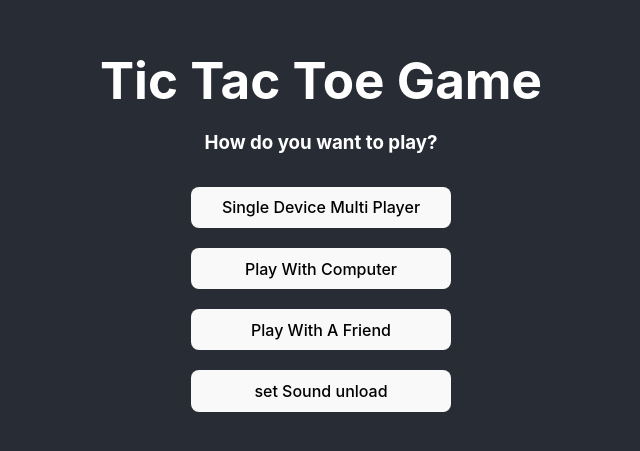
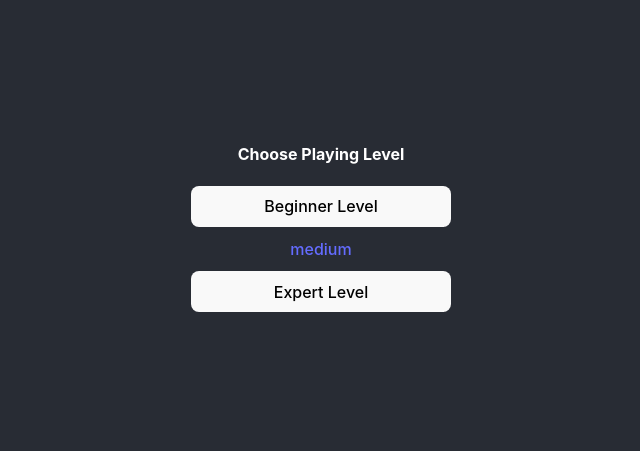
Before and after one commit to robiulhr/Tic-Tac-Toe, a React (Vite) app: page /chooseplayinglevel in a window 1280 px wide. Before the commit this address led to /. Shown: the part 173-624 px from the top of the page, without its empty margins (319-959 px from the left). Built offline with nearby package versions, Linux system fonts and the light colour scheme.

Commit message:
fix: got an way to show alert for unsaved changes which works somehow but not exact

```diff
--- a/src/App.jsx
+++ b/src/App.jsx
@@ -14,7 +14,7 @@ const router = createBrowserRouter([
     element: <Home />,
   },
   {
-    path: "/singledevicemultiplayer",
+    path: "/singleDeviceMultiplayer",
     element: <SingleDeviceMultiPlayer />,
   },
   {
--- a/src/components/Game.jsx
+++ b/src/components/Game.jsx
@@ -1,23 +1,25 @@
-import { useEffect, useState, useCallback } from "react";
+import { useEffect, useState, useCallback, useContext, useRef } from "react";
 import Board from "./Board";
 import History from "./History";
 import PlayAgain from "./PlayAgain";
 import Popup from "reactjs-popup";
-import { Link, useBeforeUnload } from "react-router-dom";
+import { Link, useBeforeUnload, useLocation, useNavigate, useNavigation } from "react-router-dom";
 import { resetBoard, setTimerEnabled, setTimerLength, startTimer } from "../actions/GameActions";
 import { getBoardContext, getHistoryContext, getTimerContext, getWinnerContext } from "../context/GameContext";
 import { getPlayingSettingsContext } from "../context/PlaySettingsContext";
 import { createBrowserHistory } from "history";
+import { UNSAFE_NavigationContext } from "react-router-dom";
 function Game() {
   // Create your own history instance.
-  let BrowserHistory = createBrowserHistory();
+  // let BrowserHistory = createBrowserHistory();
+  // const navigate = useNavigate();
   // const { board, dispatchBoard } = getBoardContext();
   // const { timer, dispatchTimer } = getTimerContext();
   // const { winner, dispatchWinner } = getWinnerContext();
   // const { history, dispatchHistory } = getHistoryContext();
   // const { histories } = history;
   // const { playingSettings } = getPlayingSettingsContext();
-  const [showAlert, setShowAlert] = useState(false);
+  // const [showAlert, setShowAlert] = useState(false);
   // const [firstRender, setFirstRender] = useState(true);
   // useEffect(() => {
   //   const { playingType, playingLevel, tileCount } = playingSettings;
@@ -59,83 +61,95 @@ function Game() {
   //   }
   // }, [histories]);
 
+  const navigate = useNavigate();
+  let BrowserHistory = createBrowserHistory();
+  const [showAlert, setShowAlert] = useState(false);
+
   const showAlertHandler = function () {
     if (!showAlert) {
       setShowAlert(true);
     }
   };
-
+  function blocker() {
+    let unblock = BrowserHistory.block((tx) => {
+      // Navigation was blocked! Let's show a confirmation dialog
+      // so the user can decide if they actually want to navigate
+      // away and discard changes they've made in the current page.
+      let url = tx.location.pathname;
+      console.log(url);
+      const confirmValue = window.confirm(`Are you sure you want to go to ${url}?`);
+      console.log(confirmValue, "confirmValue");
+      unblock();
+      if (confirmValue) {
+        // Unblock the navigation.
+        console.log(url, "consode from inside the conirmvalue true");
+        navigate(url);
+        // tx.retry();
+        return true;
+      } else {
+        blocker();
+        return false;
+      }
+    });
+  }
   useEffect(() => {
     console.log("from outside the popStateHandler log ran");
-    // window.history.pushState(null, null, window.location.pathname);
-    // const popStateHandler = function (event) {
-    //   let confirmValue;
-    //   console.log("from inside the popStateHandler log ran");
-    //   event.preventDefault();
-    //   // The popstate event is fired each time when the current history entry changes.
-    //   confirmValue = confirm("You pressed a Back button! Are you sure?!");
-    //   if (confirmValue === true) {
-    //     // Call Back button programmatically as per user confirmation.
-    //     window.history.back();
-    //     // Uncomment below line to redirect to the previous page instead.
-    //     window.location = document.referrer // Note: IE11 is not supporting this.
-    //   } else {
-    //     // Stay on the current page.
-    //     window.history.pushState(null, null, window.location.pathname);
-    //   }
-    // };
+    if (showAlert) {
+      blocker();
+    }
+  }, [showAlert, BrowserHistory, navigate]);
+  // const history = createBrowserHistory();
+  // const [isDirty, setIsDirty] = useState(false);
 
-    // const popStateHandler = function (event) {
-    //   console.log("from inside the popStateHandler log ran");
-    //   const confirmValue = confirm("You pressed the Back button! Are you sure you want to leave?");
-    //   if (!confirmValue) {
-    //     // If the user cancels, prevent the back navigation
-    //     event.preventDefault();
-    //   }
-    // };
-    // window.addEventListener("popstate", popStateHandler, false);
+  // // This ref is used to save the destination location to which we plan to navigate after the dirty check is complete
+  // const navigateDestination = useRef();
+  // const onConfirmLeave = () => {
+  //   navigateDestination.current?.retry();
+  // };
 
-    // Block navigation and register a callback that
-    // fires when a navigation attempt is blocked.
-    if (showAlert) {
-      let unblock = BrowserHistory.block((tx) => {
-        // Navigation was blocked! Let's show a confirmation dialog
-        // so the user can decide if they actually want to navigate
-        // away and discard changes they've made in the current page.
-        let url = tx.location.pathname;
-        console.log(tx);
-        if (window.confirm(`Are you sure you want to go to ${url}?`)) {
-          // Unblock the navigation.
-          unblock();
-          // Retry the transition.
-          tx.retry();
-        }
-      });
+  // const unblockNavigationRef = useRef();
 
-      // const pagehideHandler = function (event) {
-      //   console.log("from inside the pagehideHandler log ran");
-      //   const confirmValue = confirm("You pressed the Back button! Are you sure you want to leave?");
-      //   if (!confirmValue) {
-      //     // If the user cancels, prevent the back navigation
-      //     event.preventDefault();
-      //   }
-      // };
-      // window.addEventListener("visibilitychange", pagehideHandler, false);
-      return unblock;
-    }
-
-    // () => {
-    //   console.log("from inside the popstate cleaner.");
-    //   // window.removeEventListener("popstate", popStateHandler, false);
-    //   // window.removeEventListener("pagehide", pagehideHandler, false);
-    // };
-  }, [showAlert]);
+  // useEffect(() => {
+  //   if (isDirty) {
+  //     // Remove previous block function if exists.
+  //     unblockNavigationRef.current?.();
+  //     // Block route navigation requests when the isDirty flag is on.
+  //     // Instead of navigating when an attempt to navigate happens, save the destination route and render the dirty prompt
+  //     const currentStateValue = isDirty;
+  //     unblockNavigationRef.current = history.block((transition) => {
+  //       navigateDestination.current = transition;
+  //       console.log(navigateDestination);
+  //       const confirmValue = confirm("are you sure?");
+  //       console.log(confirmValue);
+  //       console.log(unblockNavigationRef);
+  //       confirmValue && onConfirmLeave();
+  //       unblockNavigationRef.current?.();
+  //       setIsDirty((currentStateValue)=>{
+  //         console.log(currentStateValue)
+  //         return currentStateValue
+  //       });
+  //     });
+  //   } else {
+  //     // Unblock navigation when the dirty state is cleared
+  //     unblockNavigationRef.current?.();
+  //   }
+  // }, [isDirty, history]);
 
   return (
     <div className="game_wrapper">
       <div className="back_button">
-        <button onClick={showAlertHandler}>Back</button>
+        <button onClick={() => showAlertHandler()}>Back</button>
       </div>
+      {
+        <div>
+          <div>
+            <b>There are some changes?</b>
+            <br /> Are you sure you want to navigate!!!!
+          </div>
+          <button>No</button>
+          <button>Yes</button>
+        </div>
+      }
       <div className="title">
         <h1 className="game_title">Tic Tac Toe Game </h1>
       </div>
--- a/src/pages/ChoosePlayTilesCount.jsx
+++ b/src/pages/ChoosePlayTilesCount.jsx
@@ -10,7 +10,7 @@ const fiveBoardArray = Array.from({ length: 5 }, () => Array.from({ length: 5 },
 
 function ChoosePlayTilesCount() {
   const {playingSettings, dispatchPlayingSettings} = getPlayingSettingsContext();
-  if (!playingSettings.playingType) return <Navigate to="/" replace={true} />;
+  // if (!playingSettings.playingType) return <Navigate to="/" replace={true} />;
   const [boardContainerHover, setBoardContainerHover] = useState(null);
   const [boardContainerSelected, setBoardContainerSelected] = useState(null);
   const [threeBoardItemHover, setthreeBoardItemHover] = useState(null);
@@ -149,9 +149,7 @@ function ChoosePlayTilesCount() {
       </div>
       <div>
         <Link to={"/chooseplayinglevel"}>
-          <button type="submit" style={style.goBtn}>
-            Go
-          </button>
+          go
         </Link>
       </div>
     </div>
--- a/src/pages/Home.jsx
+++ b/src/pages/Home.jsx
@@ -53,14 +53,8 @@ function Home() {
       <h1>Tic Tac Toe Game</h1>
       <h3>How do you want to play?</h3>
       <div className="play_options">
-        <Link to={`chooseplaytilescount`}>
-          <button
-            onClick={() => {
-              setPlayingType(dispatchPlayingSettings, "singleDeviceMultiPlayer");
-            }}
-          >
-            Single Device Multi Player
-          </button>
+        <Link to='chooseplaytilescount'>
+          single
         </Link>
         <Link to={`chooseplaytilescount`}>
           <button
--- a/src/pages/PlayingLevel.jsx
+++ b/src/pages/PlayingLevel.jsx
@@ -6,8 +6,8 @@ import { useNavigate } from "react-router-dom";
 function PlayingLevel() {
   const navigate = useNavigate();
   const { playingSettings, dispatchPlayingSettings } = getPlayingSettingsContext();
-  if (!playingSettings.playingType) return <Navigate to="/" replace={true} />;
-  else if (!playingSettings.tileCount) return <Navigate to="/chooseplaytilescount" replace={true} />;
+  // if (!playingSettings.playingType) return <Navigate to="/" replace={true} />;
+  // else if (!playingSettings.tileCount) return <Navigate to="/chooseplaytilescount" replace={true} />;
 
   return (
     <div>
@@ -16,21 +16,15 @@ function PlayingLevel() {
         <button
           onClick={() => {
             setPlayingLevel(dispatchPlayingSettings, "beginner");
-            navigate(`/${playingSettings.playingType}`);
+            navigate(`/singleDeviceMultiPlayer`);
           }}
         >
           Beginner Level
         </button>
-        <Link to={`/${playingSettings.playingType}`}>
-          <button
-            onClick={() => {
-              setPlayingLevel(dispatchPlayingSettings, "medium");
-            }}
-          >
-            Medium Level
-          </button>
+        <Link to={`/singleDeviceMultiPlayer`}>
+          medium
         </Link>
-        <Link to={`/${playingSettings.playingType}`}>
+        <Link to={`/singleDeviceMultiPlayer`}>
           <button
             onClick={() => {
               setPlayingLevel(dispatchPlayingSettings, "expert");
--- a/src/pages/SingleDeviceMultiPlayer.jsx
+++ b/src/pages/SingleDeviceMultiPlayer.jsx
@@ -2,9 +2,24 @@ import Game from "../components/Game";
 import GameProvider from "../context/GameContext";
 import { getPlayingSettingsContext } from "../context/PlaySettingsContext";
 import { Navigate } from "react-router-dom";
-import { useEffect, useState } from "react";
+import { useEffect, useState, useCallback } from "react";
+import { useBeforeUnload } from "react-router-dom";
 
 function SingleDeviceMultiPlayer() {
+  const [count, setCount] = useState(0);
+  const [shouldUnload, setShouldUnload] = useState(false);
+
+  useEffect(() => {
+    setShouldUnload(true);
+  }, []);
+  // useBeforeUnload(
+  //   useCallback((e) => {
+  //     e.preventDefault();
+  //     console.log("Are you sure you want to leave this page?");
+  //     // Prompt a confirmation message when the user tries to leave the route
+  //     e.returnValue = "Are you sure you want to leave this page?";
+  //   })
+  // );
   // const {playingSettings} = getPlayingSettingsContext();
   // if (!playingSettings.playingType) return <Navigate to="/" replace={true} />;
   // else if (!playingSettings.tileCount) return <Navigate to="/chooseplaytilescount" replace={true} />;
```
